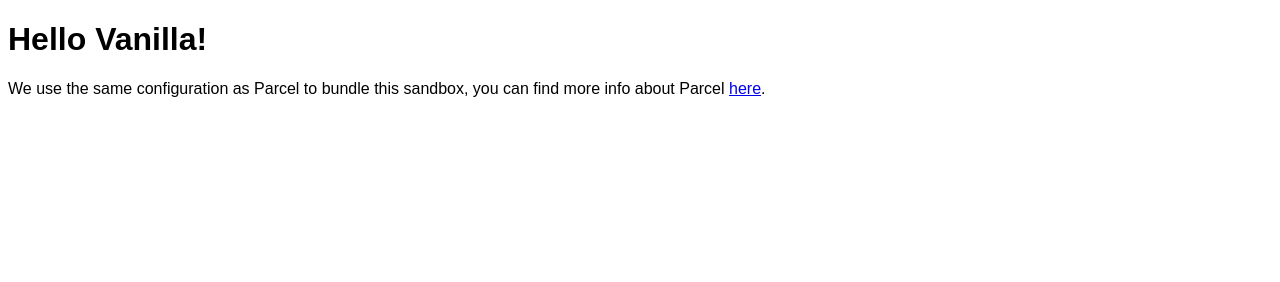
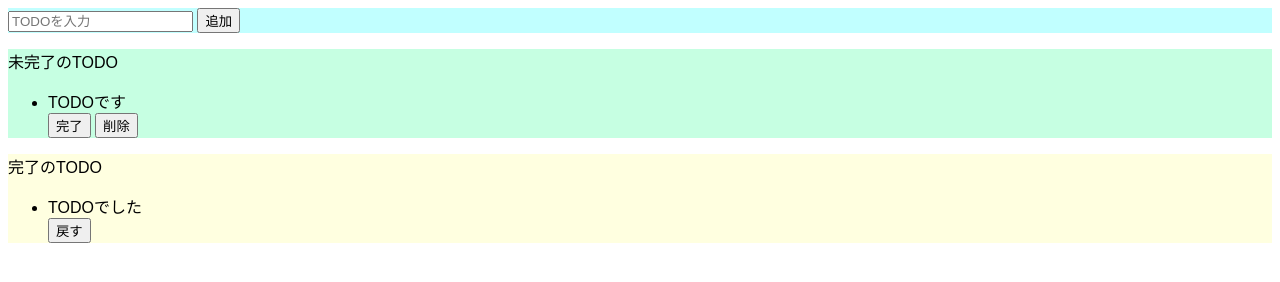
Before and after one commit to 3ru/todo-js, a website built with Parcel: page index.html in a window 1280 px wide. Built offline with nearby package versions, Linux system fonts and the light colour scheme.

Commit message:
feat: markuped

```diff
--- a/index.html
+++ b/index.html
@@ -1,16 +1,35 @@
 <!DOCTYPE html>
 <html>
+  <head>
+    <title>ToDo-JS</title>
+    <meta charset="UTF-8" />
+  </head>
 
-<head>
-	<title>Parcel Sandbox</title>
-	<meta charset="UTF-8" />
-</head>
+  <body>
+    <div class="input-area">
+      <input placeholder="TODOを入力" />
+      <button>追加</button>
+    </div>
+    <div class="incomplete-area">
+      <p>未完了のTODO</p>
+      <ul>
+        <div>
+          <li>TODOです</li>
+          <button>完了</button>
+          <button>削除</button>
+        </div>
+      </ul>
+    </div>
+    <div class="complete-area">
+      <p>完了のTODO</p>
+      <ul>
+        <div>
+          <li>TODOでした</li>
+          <button>戻す</button>
+        </div>
+      </ul>
+    </div>
 
-<body>
-	<div id="app"></div>
-
-	<script src="src/index.js">
-	</script>
-</body>
-
+    <script src="src/index.js"></script>
+  </body>
 </html>
--- a/src/index.js
+++ b/src/index.js
@@ -1,10 +1 @@
 import "./styles.css";
-
-document.getElementById("app").innerHTML = `
-<h1>Hello Vanilla!</h1>
-<div>
-  We use the same configuration as Parcel to bundle this sandbox, you can find more
-  info about Parcel
-  <a href="https://parceljs.org" target="_blank" rel="noopener noreferrer">here</a>.
-</div>
-`;
--- a/src/styles.css
+++ b/src/styles.css
@@ -1,3 +1,15 @@
 body {
   font-family: sans-serif;
 }
+
+.input-area {
+  background-color: #c1ffff;
+}
+
+.incomplete-area {
+  background-color: #c6ffe2;
+}
+
+.complete-area {
+  background-color: #ffffe0;
+}
```
